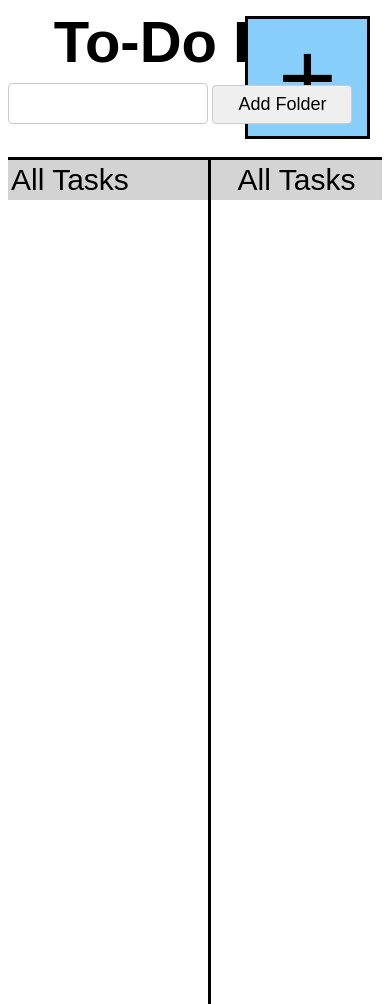
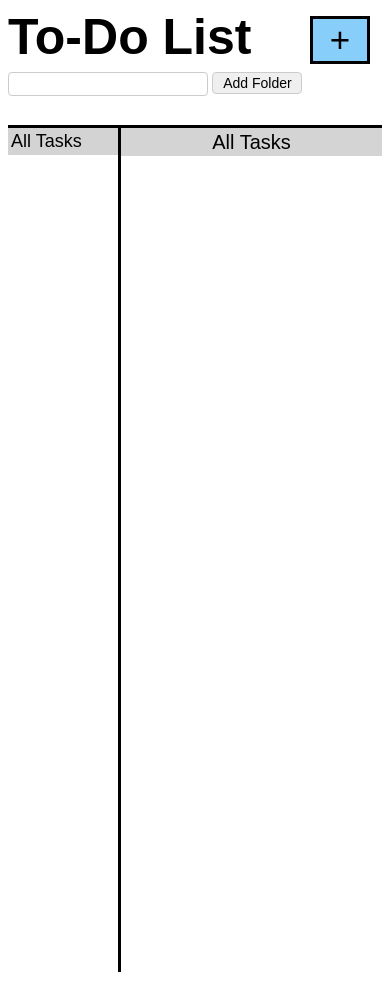
Before and after one commit to mherron1/To-Do-List, a plain HTML site: page index.html in a window 390 px wide. After the commit the page ends 972 px from the top, so only its background shows below. Drawn offline with Linux system fonts and the light colour scheme.

Commit message:
mobile responsive css

```diff
--- a/styles.css
+++ b/styles.css
@@ -7,6 +7,15 @@ h1 {
   margin: 0px;
   font-size: 58px;
   text-align: center;
+}
+
+@media only screen and (max-width: 500px) {
+  h1 {
+    margin: 0px;
+    font-size: 50px;
+    text-align: left;
+    height: 60px;
+  }
 }
 
 p {
@@ -29,6 +38,16 @@ p {
   z-index: 1000;
 }
 
+@media only screen and (max-width: 500px) {
+  #mainForm {
+    margin-left: 10px;
+    margin-right: 10px;
+    max-width: 80%;
+    font-size: 12px;
+    margin-top: 30%;
+  }
+}
+
 input[type="text"],
 select {
   font-size: 20px;
@@ -41,6 +60,24 @@ select {
   box-sizing: border-box;
 }
 
+@media only screen and (max-width: 500px) {
+  input[type="text"],
+  select {
+    font-size: 12px;
+    width: 100%;
+    padding: 4px 4px;
+    margin: 4px 0;
+    display: inline-block;
+    border: 1px solid #ccc;
+    border-radius: 4px;
+    box-sizing: border-box;
+  }
+}
+
+#projectInput {
+  width: 100px;
+}
+
 input[type="datetime-local"] {
   font-size: 20px;
   width: 100%;
@@ -50,6 +87,19 @@ input[type="datetime-local"] {
   border: 1px solid #ccc;
   border-radius: 4px;
   box-sizing: border-box;
+}
+
+@media only screen and (max-width: 500px) {
+  input[type="datetime-local"] {
+    font-size: 20px;
+    width: 100%;
+    padding: 8px 8px;
+    margin: 8px 0;
+    display: inline-block;
+    border: 1px solid #ccc;
+    border-radius: 4px;
+    box-sizing: border-box;
+  }
 }
 
 textarea {
@@ -85,6 +135,21 @@ textarea {
   border: 3px solid black;
 }
 
+@media only screen and (max-width: 500px) {
+  #addItemButton {
+    position: absolute;
+    right: 20px;
+    top: 15px;
+    font-size: 35px;
+    width: 60px;
+    border: none;
+    background-color: lightskyblue;
+    cursor: pointer;
+    margin-top: 1px;
+    border: 3px solid black;
+  }
+}
+
 #addItemButton:hover {
   filter: brightness(0.95);
 }
@@ -105,6 +170,20 @@ select {
   cursor: pointer;
 }
 
+@media only screen and (max-width: 500px) {
+  #newProject {
+    font-size: 14px;
+    height: 22px;
+    width: 90px;
+    line-height: 10px;
+    transform: translateY(0);
+    border: 1px solid #ccc;
+    border-radius: 4px;
+    box-sizing: border-box;
+    cursor: pointer;
+  }
+}
+
 #content {
   display: grid;
   width: 100%;
@@ -112,6 +191,17 @@ select {
   margin-top: 25px;
   grid-template-columns: 200px auto;
   border-top: 3px solid black;
+}
+
+@media only screen and (max-width: 500px) {
+  #content {
+    display: grid;
+    width: 100%;
+    height: 100vh;
+    margin-top: 25px;
+    grid-template-columns: 110px auto;
+    border-top: 3px solid black;
+  }
 }
 
 .fa-trash {
@@ -132,6 +222,14 @@ select {
   border-right: 3px solid black;
 
   width: 200px;
+}
+
+@media only screen and (max-width: 500px) {
+  #sideBar {
+    border-right: 3px solid black;
+
+    width: 110px;
+  }
 }
 
 .saveButton {
@@ -192,6 +290,15 @@ select {
   margin-bottom: 3px;
 }
 
+@media only screen and (max-width: 500px) {
+  .folderList {
+    font-size: 18px;
+    padding: 3px;
+    background-color: lightgrey;
+    margin-bottom: 3px;
+  }
+}
+
 .folderList:hover {
   cursor: pointer;
   background-color: silver;
@@ -211,6 +318,18 @@ select {
   height: 34px;
 }
 
+@media only screen and (max-width: 500px) {
+  .folderName {
+    font-size: 20px;
+    text-align: center;
+
+    background-color: rgb(212, 212, 212);
+    border-left: 3px solid black;
+    padding: 3px;
+    height: 22px;
+  }
+}
+
 .listItems {
   line-height: 25px;
   font-size: 20px;
@@ -218,6 +337,17 @@ select {
   border-left: 3px solid black;
   padding-left: 10px;
   background-color: hsl(203, 100%, 82%);
+}
+
+@media only screen and (max-width: 500px) {
+  .listItems {
+    line-height: 17px;
+    font-size: 15px;
+    border-bottom: 2px solid black;
+    border-left: 3px solid black;
+    padding-left: 10px;
+    background-color: hsl(203, 100%, 82%);
+  }
 }
 
 .folderRemoveButton {
```
